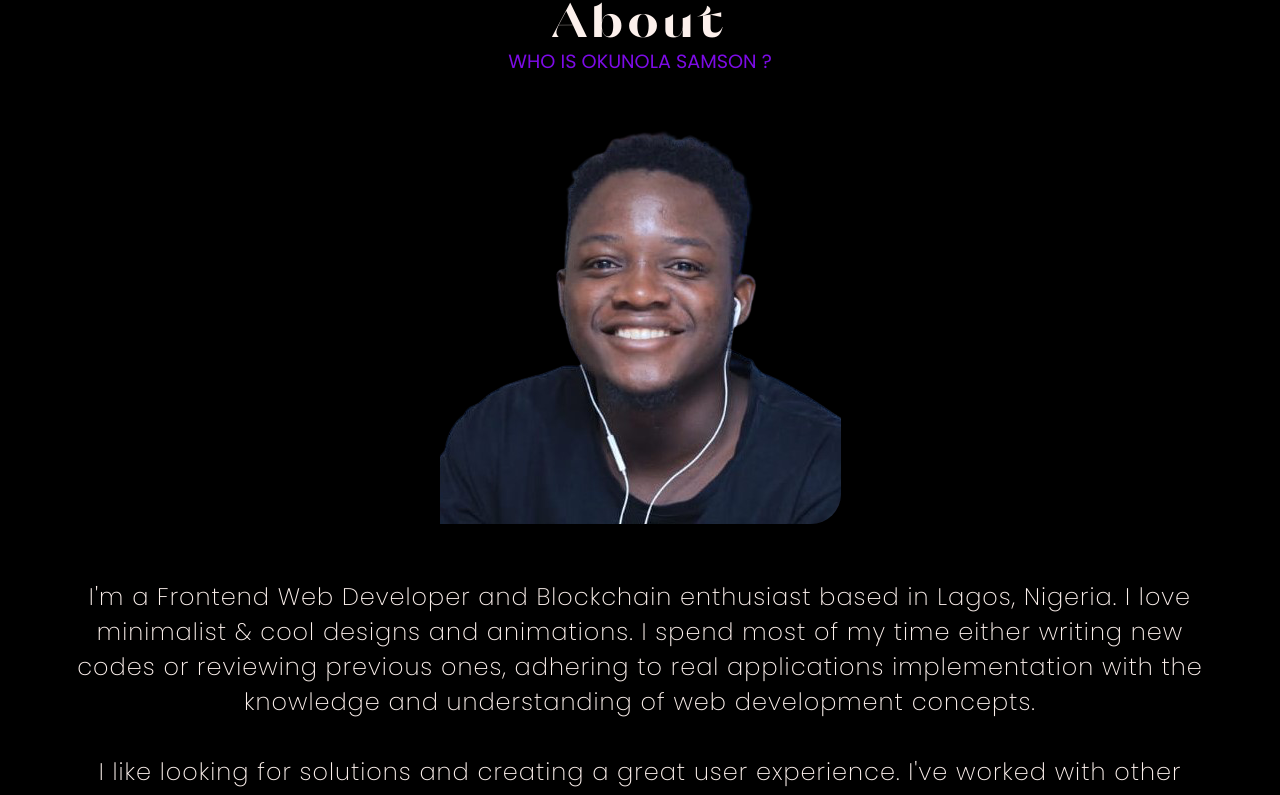
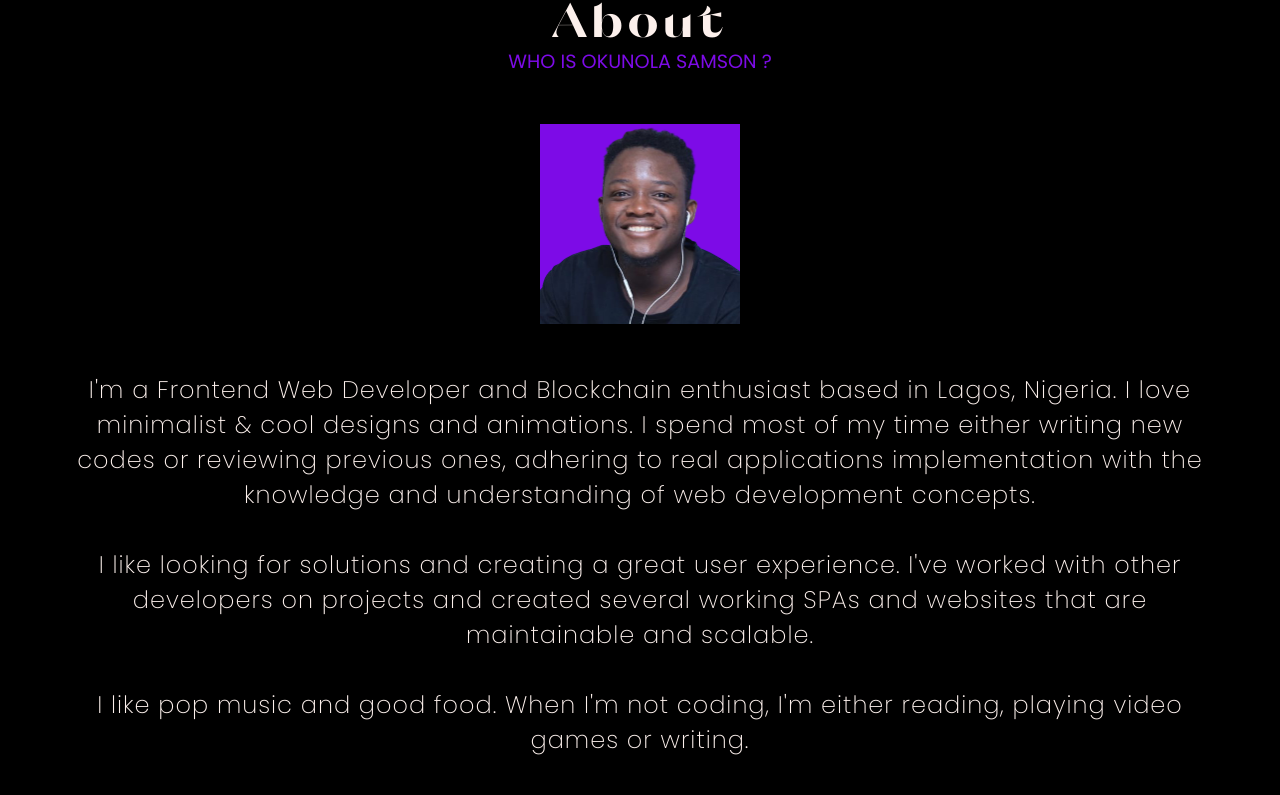
Before and after one commit to pablo-clueless/Portfolio, a React (Vite) app in the folder portfolio/: page / in a window 1280 px wide. Shown: the part 859-1654 px from the top of the page. Built offline with nearby package versions, Linux system fonts and the light colour scheme.

Commit message:
stle changes in about.css

```diff
--- a/portfolio/src/components/About.jsx
+++ b/portfolio/src/components/About.jsx
@@ -10,9 +10,7 @@ const About = () => {
             <h1>About</h1>
             <span>Who is Okunola Samson ?</span>
             <div className='about'>
-                <motion.div className='image__container'>
-                    <img src={img} alt='Okunola Samson' />
-                </motion.div>
+                <img src={img} alt='Okunola Samson' className='about_image' />
                 <p>I&apos;m a Frontend Web Developer and Blockchain enthusiast based in Lagos, Nigeria. I love minimalist & cool designs and animations. I spend most of my time either writing new codes or reviewing previous ones, adhering to real applications implementation with the knowledge and understanding of web development concepts.
                 <br /> <br />
                 I like looking for solutions and creating a great user experience. I&apos;ve worked with other developers on projects and created several working SPAs and websites that are maintainable and scalable.<br /> <br />
--- a/portfolio/src/styles/about.css
+++ b/portfolio/src/styles/about.css
@@ -39,24 +39,11 @@
     margin: 3rem 0;
 }
 
-.about .atropos,
-.atropos .image__container {
+.about .about_image {
     width: 200px;
     height: 200px;
-    display: flex;
-    align-items: center;
-    justify-content: center;
-    background: var(--color-light);
-    border-top-left-radius: 30px;
-    border-bottom-right-radius: 30px;
-}
-
-.image__container img {
-    width: 100%;
-    height: 100%;
     object-fit: contain;
-    border-top-left-radius: 30px;
-    border-bottom-right-radius: 30px;
+    background: var(--color-primary);
 }
 
 @media screen and (max-width: 800px) {
```
